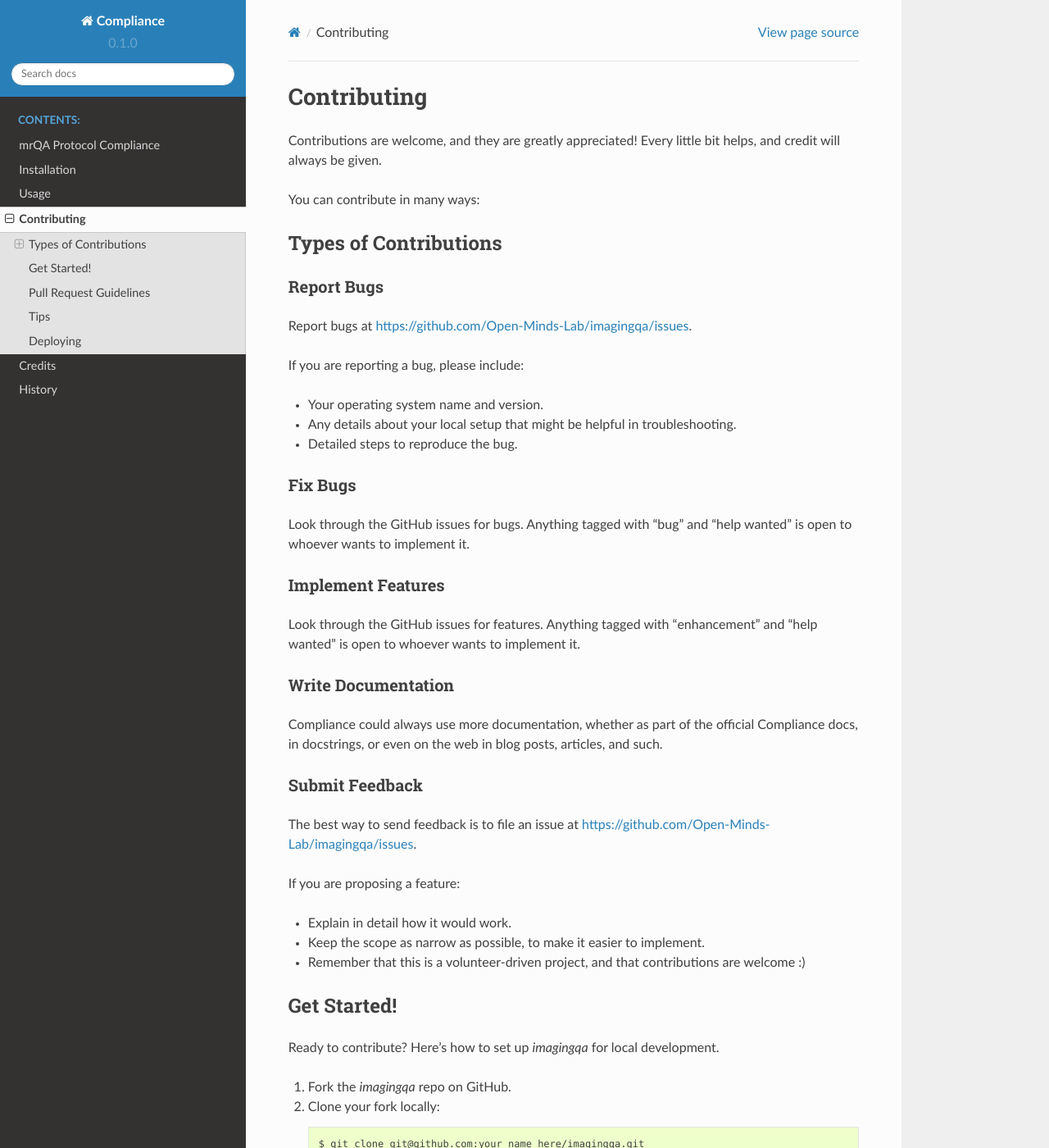
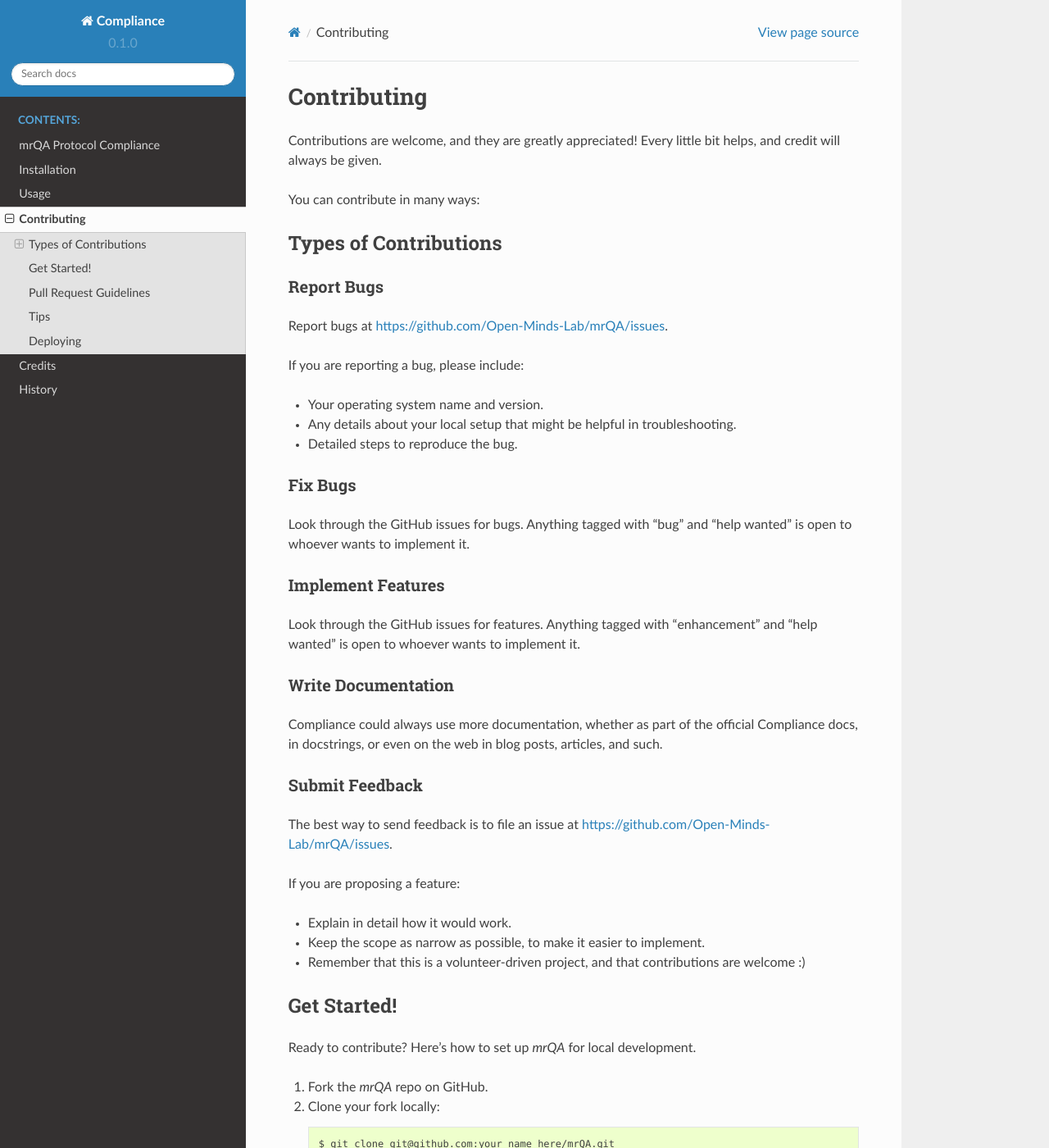
Before and after one commit to Open-Minds-Lab/mrQA, a Sphinx documentation site: the page built from docs/contributing.rst, in a window 1280 px wide and 1400 px high. Shown: the whole window at 82% size. Built offline with Sphinx 7.4.7 and the Read the Docs theme 2.0.0, drawn with Linux system fonts in a browser that asks for light colours; pages that are not in the unit, such as notebooks, are missing from menus; some of the changed text lies outside the part shown.

Commit message:
Change imagingqa to mrQA

```diff
--- a/CONTRIBUTING.rst
+++ b/CONTRIBUTING.rst
@@ -15,7 +15,7 @@ Types of Contributions
 Report Bugs
 ~~~~~~~~~~~
 
-Report bugs at https://github.com/Open-Minds-Lab/imagingqa/issues.
+Report bugs at https://github.com/Open-Minds-Lab/mrQA/issues.
 
 If you are reporting a bug, please include:
 
@@ -45,7 +45,7 @@ articles, and such.
 Submit Feedback
 ~~~~~~~~~~~~~~~
 
-The best way to send feedback is to file an issue at https://github.com/Open-Minds-Lab/imagingqa/issues.
+The best way to send feedback is to file an issue at https://github.com/Open-Minds-Lab/mrQA/issues.
 
 If you are proposing a feature:
 
@@ -57,17 +57,17 @@ If you are proposing a feature:
 Get Started!
 ------------
 
-Ready to contribute? Here's how to set up `imagingqa` for local development.
+Ready to contribute? Here's how to set up `mrQA` for local development.
 
-1. Fork the `imagingqa` repo on GitHub.
+1. Fork the `mrQA` repo on GitHub.
 2. Clone your fork locally::
 
-    $ git clone git@github.com:your_name_here/imagingqa.git
+    $ git clone git@github.com:your_name_here/mrQA.git
 
 3. Install your local copy into a virtualenv. Assuming you have virtualenvwrapper installed, this is how you set up your fork for local development::
 
-    $ mkvirtualenv imagingqa
-    $ cd imagingqa/
+    $ mkvirtualenv mrQA
+    $ cd  mrQA/
     $ python setup.py develop
 
 4. Create a branch for local development::
@@ -79,7 +79,7 @@ Ready to contribute? Here's how to set up `imagingqa` for local development.
 5. When you're done making changes, check that your changes pass flake8 and the
    tests, including testing other Python versions with tox::
 
-    $ flake8 imagingqa tests
+    $ flake8 mrQA tests
     $ python setup.py test or pytest
     $ tox
 
@@ -103,7 +103,7 @@ Before you submit a pull request, check that it meets these guidelines:
    your new functionality into a function with a docstring, and add the
    feature to the list in README.rst.
 3. The pull request should work for Python 3.5, 3.6, 3.7 and 3.8, and for PyPy. Check
-   https://travis-ci.com/Open-Minds-Lab/imagingqa/pull_requests
+   https://travis-ci.com/Open-Minds-Lab/mrQA/pull_requests
    and make sure that the tests pass for all supported Python versions.
 
 Tips
@@ -111,7 +111,7 @@ Tips
 
 To run a subset of tests::
 
-$ pytest tests.test_imagingqa
+$ pytest tests.test_mrQA
 
 
 Deploying
--- a/README.rst
+++ b/README.rst
@@ -2,10 +2,10 @@
 mrQA Protocol Compliance
 ==============================
 
-.. image:: https://img.shields.io/pypi/v/imagingqa.svg
+.. image:: https://img.shields.io/pypi/v/mrQA.svg
         :target: https://pypi.python.org/pypi/mrQA
 
-.. image:: https://img.shields.io/travis/Open-Minds-Lab/imagingqa.svg
+.. image:: https://img.shields.io/travis/Open-Minds-Lab/mrQA.svg
         :target: https://travis-ci.com/Open-Minds-Lab/mrQA
 
 
--- a/docs/conf.py
+++ b/docs/conf.py
@@ -1,6 +1,6 @@
 #!/usr/bin/env python
 #
-# imagingqa documentation build configuration file, created by
+# mrQA documentation build configuration file, created by
 # sphinx-quickstart on Fri Jun  9 13:47:02 2017.
 #
 # This file is execfile()d with the current directory set to its
--- a/docs/usage.rst
+++ b/docs/usage.rst
@@ -2,6 +2,6 @@
 Usage
 =====
 
-To use ImagingQA in a project::
+To use  mrQA in a project::
 
-    import imagingqa
+    import  mrQA
```
Also changed, not shown: docs/installation.rst (+8 -8 lines).
